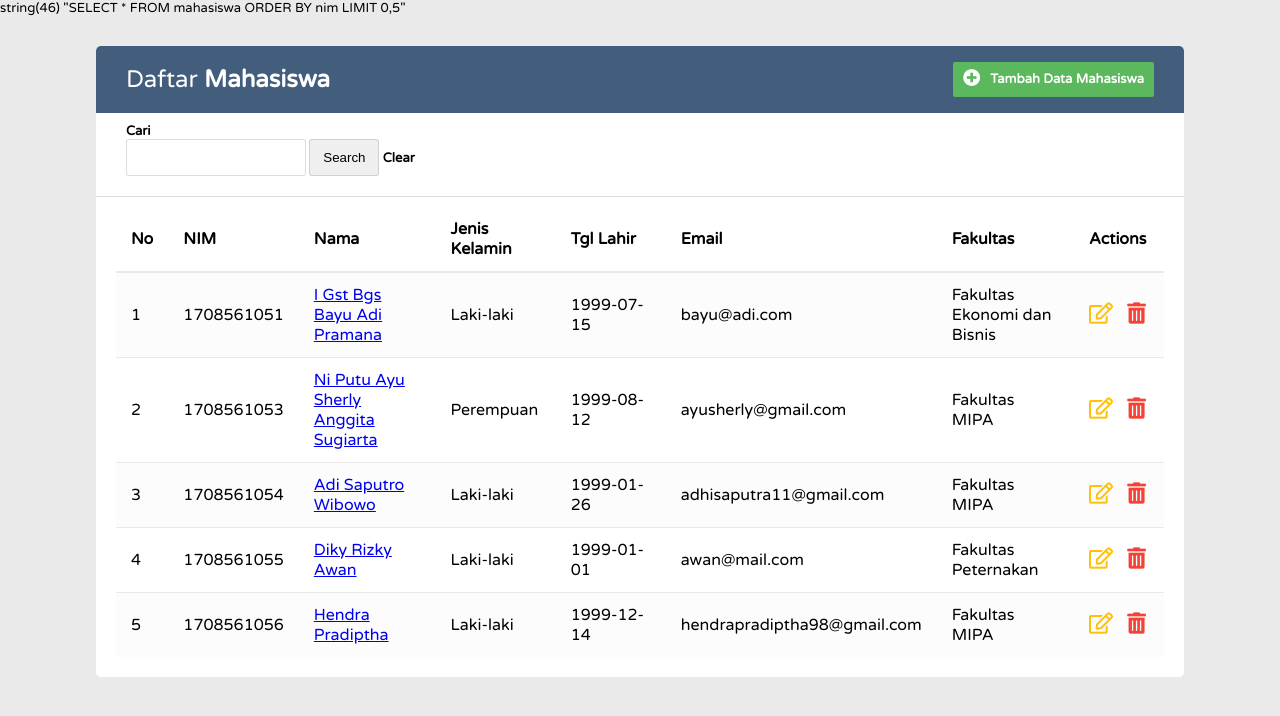
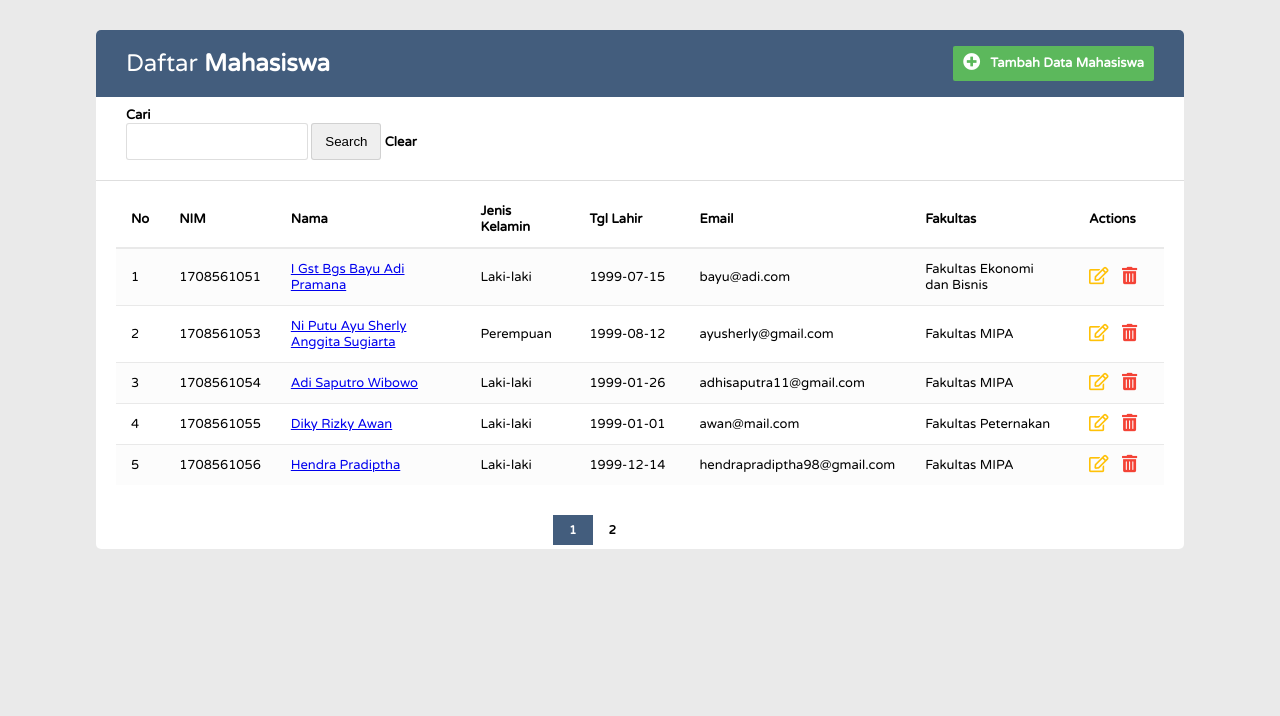
Before and after one commit to pradiptha/PraktikumWebC, a PHP site: page / in a window 1280 px wide. Shown: the top 716 px of the page. Run offline with PHP 8.4, Linux system fonts and the light colour scheme; data comes from the database, SQL or seed files in the repository; some libraries are stand-ins or nearby versions.

Commit message:
tugas pagination

```diff
--- a/pagination/function.php
+++ b/pagination/function.php
@@ -6,7 +6,6 @@ $conn = mysqli_connect("localhost", "root", "", "simak");
 function query($query)
 {
 	global $conn;
-	var_dump($query);
 	$result = mysqli_query($conn, $query);
 	$rows = [];
 	while ($row = mysqli_fetch_assoc($result)) {
--- a/pagination/index.php
+++ b/pagination/index.php
@@ -2,6 +2,7 @@
 require 'function.php';
 if (isset($_GET["q"])) {
     $key = $_GET["q"];
+    $page = 0;
     $mahasiswa = query("SELECT * FROM mahasiswa WHERE nama LIKE '%$key%' OR nim LIKE '%$key%' OR email LIKE '%$key%' OR fakultas LIKE '%$key%' ORDER BY nim");
 } else {
     $halaman = 5;
@@ -88,6 +89,13 @@ if (isset($_GET["q"])) {
                     </tbody>
                 </table>
             </div>
+            <?php if($page): ?>
+            <div class="pagination">
+              <?php for ($i=1; $i<=$pages ; $i++):?>
+              <a href="?p=<?= $i; ?>" class="<?php if($i==$page){echo("active");}?>"><?= $i; ?></a>
+              <?php endfor ?>
+            </div>
+            <?php endif ?>
         </div>
     </div>
 </body>
--- a/pagination/style/style.css
+++ b/pagination/style/style.css
@@ -20,6 +20,25 @@ body{
     font-family: 'Varela Round', sans-serif;
     font-size: 13px;
 }
+.pagination {
+    display: inline-block;
+    margin-left: 42%;
+}
+.pagination a {
+    margin-top: 10px;
+    font-size: 12px;
+    background-color: #ffff;
+    color: black;
+    float: left;
+    padding: 8px 16px;
+    text-decoration: none;
+    font-weight: bold;
+}
+.pagination a.active {
+    background-color: #435d7d;
+    color: white;
+}
+.pagination a:hover:not(.active) {background-color: #435d7d; color: white}
 a.btn {
     -webkit-appearance: button;
     -moz-appearance: button;
```
